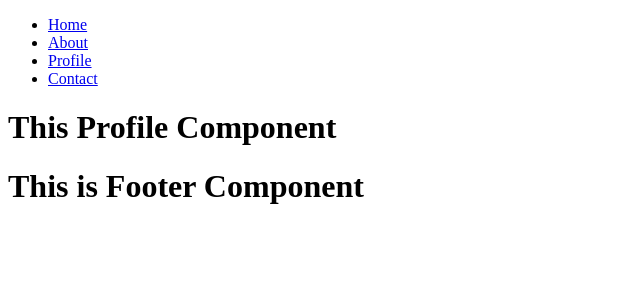
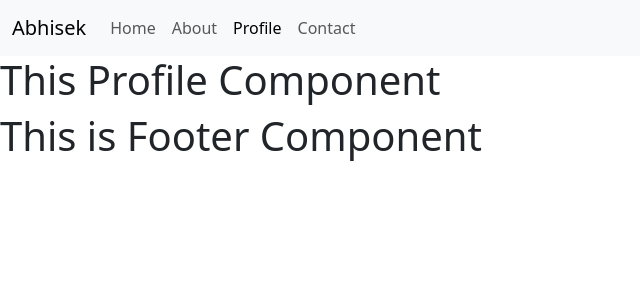
Before and after one commit to 2249abhi/react, a React (Create React App) app in the folder first/: page /profile/1/1/1 in a window 1280 px wide. Shown: the top 300 px of the page, without its empty margins (0-640 px from the left). Built offline with nearby package versions, Linux system fonts and the light colour scheme.

Commit message:
added bootstrap

```diff
--- a/first/public/index.html
+++ b/first/public/index.html
@@ -5,10 +5,12 @@
     <meta name="viewport" content="width=device-width, initial-scale=1" />
     <meta name="theme-color" content="#000000" />
     <meta name="description" content="Web site created using create-react-app" />
+    <link href="https://cdn.jsdelivr.net/npm/bootstrap@5.3.3/dist/css/bootstrap.min.css" rel="stylesheet" >
     <title>React App</title>
   </head>
   <body>
     <noscript>You need to enable JavaScript to run this app.</noscript>
     <div id="root"></div>
+    <script src="https://cdn.jsdelivr.net/npm/bootstrap@5.3.3/dist/js/bootstrap.bundle.min.js" ></script>
   </body>
 </html>
--- a/first/src/FunctionalComponent/RoutingExample/Navbar.jsx
+++ b/first/src/FunctionalComponent/RoutingExample/Navbar.jsx
@@ -4,12 +4,30 @@ import { NavLink } from 'react-router-dom'
 export default function Navbar() {
   return (
     <>
-    <ul>
-        <li><NavLink to="">Home</NavLink></li>
-        <li><NavLink to="/about">About</NavLink></li>
-        <li><NavLink to="/profile">Profile</NavLink></li>
-        <li><NavLink to="/contact">Contact</NavLink></li>
-    </ul>
+      <nav className="navbar navbar-expand-lg bg-body-tertiary">
+        <div className="container-fluid">
+          <a className="navbar-brand" href="#">Abhisek</a>
+          <button className="navbar-toggler" type="button" data-bs-toggle="collapse" data-bs-target="#navbarSupportedContent" aria-controls="navbarSupportedContent" aria-expanded="false" aria-label="Toggle navigation">
+            <span className="navbar-toggler-icon"></span>
+          </button>
+          <div className="collapse navbar-collapse" id="navbarSupportedContent">
+            <ul className="navbar-nav me-auto mb-2 mb-lg-0">
+              <li className="nav-item">
+                <NavLink className="nav-link" to="">Home</NavLink>
+              </li>
+              <li className="nav-item">
+                <NavLink className="nav-link" to="/about">About</NavLink>
+              </li>
+              <li className="nav-item">
+                <NavLink className="nav-link" to="/profile">Profile</NavLink>
+              </li>
+              <li className="nav-item">
+                <NavLink className="nav-link" to="/contact">Contact</NavLink>
+              </li>
+            </ul>
+          </div>
+        </div>
+      </nav>
     </>
   )
 }
--- a/first/src/assets/css/style.css
+++ b/first/src/assets/css/style.css
@@ -1,4 +1,4 @@
-*{
+/* *{
     margin: 0;
 }
 
@@ -12,4 +12,4 @@
 .center {
     height: 50%;
     width: 50%;
-}
+} */
```
